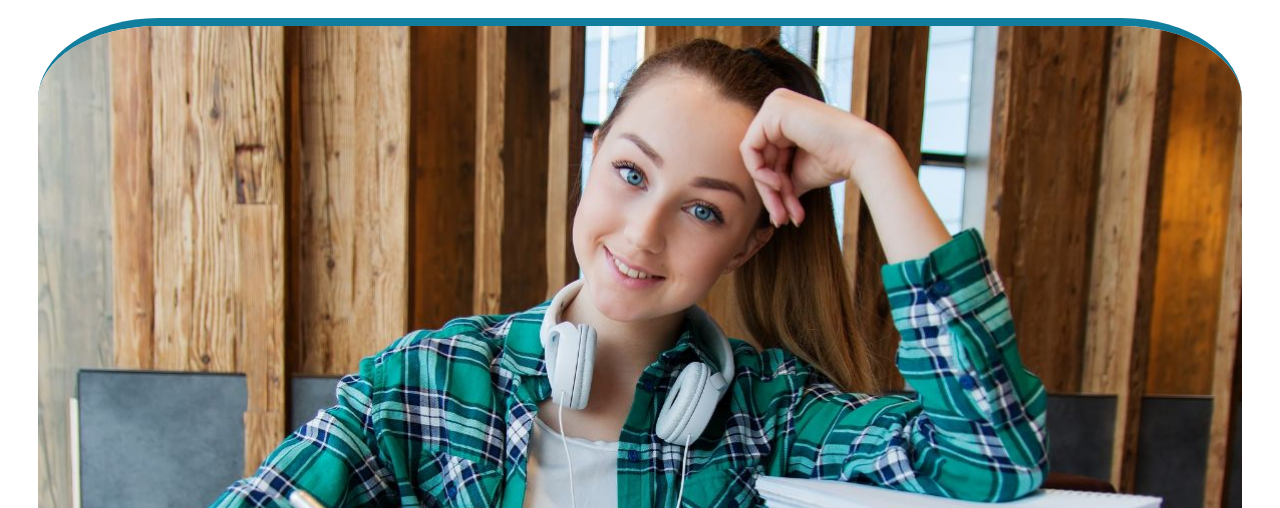
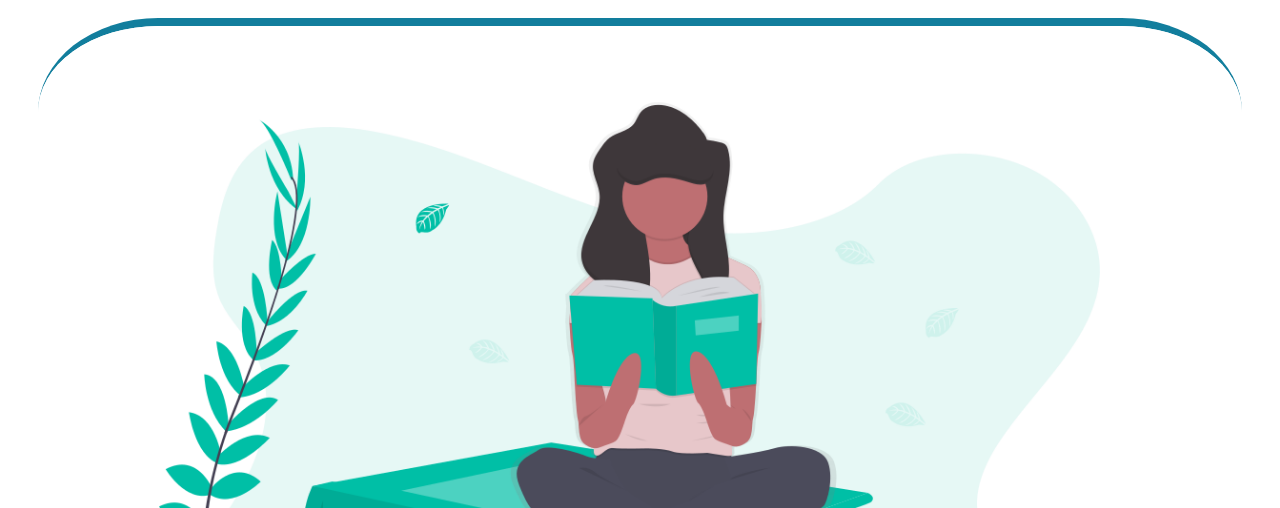
Before and after one commit to StevenZulu/study-planner, a plain HTML site: page index.html in a window 1280 px wide. Shown: the part 292-800 px from the top of the page. Drawn offline with nearby package versions, Linux system fonts and the light colour scheme.

Commit message:
Update index.html

```diff
--- a/index.html
+++ b/index.html
@@ -29,7 +29,7 @@
 
 	    <div id='intro'>
 	        <h1>Plan Your Studies Here, For Free!</h1>
-    	      <img src='./girl_on_desk.jpg' alt='picture of a student'>
+    	      <img src='./0abef5fc-5c9f-41d8-b743-b8ff9cc3ff78.png' alt='illustration of a student'>
     	      <p> With this simple tool, that uses simple web browser technology, plan your studies, with us for free and prepare for your upcoming exams.</p>
 	    </div>
 
```
